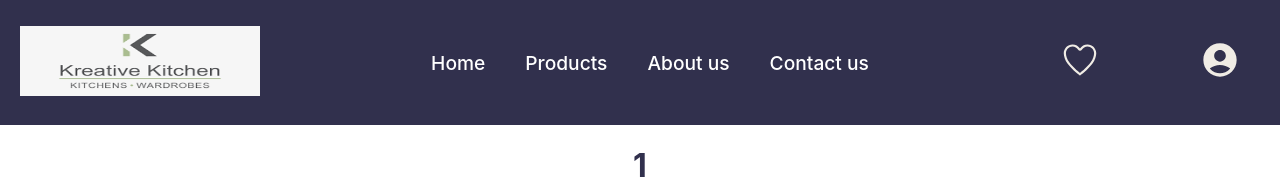
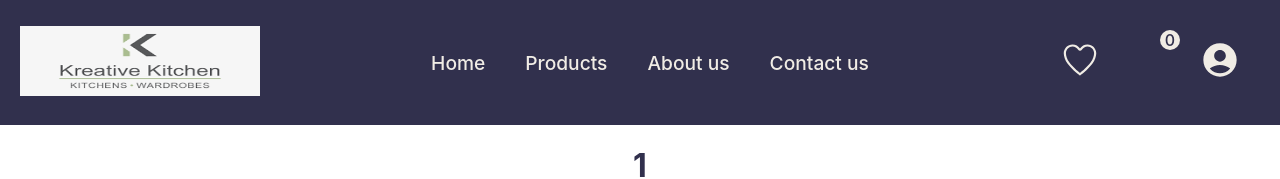
Before and after one commit to jinali99/Coller, a React (Create React App) app: page /category/1 in a window 1280 px wide. Shown: the top 179 px of the page. Built offline with nearby package versions, Linux system fonts and the light colour scheme; some icons are missing.

Commit message:
- cart add with redux

```diff
--- a/src/Components/Header/header.js
+++ b/src/Components/Header/header.js
@@ -5,12 +5,16 @@ import { useNavigate } from 'react-router'
 import { IoIosHeartEmpty } from 'react-icons/io'
 import { MdAccountCircle } from 'react-icons/md'
 import { FaCartShopping } from 'react-icons/fa6'
+import { useSelector } from 'react-redux'
+import { cartCounter } from '../../data/selector/cart.selector'
 
 // import { useWindowSize } from "../../hooks/useWindowSize";
 
 const Header = () => {
     // const { isMobile } = useWindowSize();
     const navigate = useNavigate()
+    const counter = useSelector(cartCounter)
+    console.log('counter', counter)
 
     return (
         <div className={classes.pageWrapper}>
@@ -43,6 +47,9 @@ const Header = () => {
                 </div>
                 <div onClick={() => navigate('/cart')}>
                     <FaCartShopping size={40} color="#F0ECE5" />
+                    <span className={classes.cartCounter}>
+                        {counter.length}
+                    </span>
                 </div>
                 <div onClick={() => navigate('/account')}>
                     <MdAccountCircle size={40} color="#F0ECE5" />
--- a/src/Components/Header/header.module.css
+++ b/src/Components/Header/header.module.css
@@ -3,7 +3,7 @@
     justify-content: space-between;
     align-items: center;
     background-color: #31304d;
-    color: white;
+    color: #f0ece5;
 }
 .logo {
     margin: 20px;
@@ -26,3 +26,17 @@
     gap: 30px;
     cursor: pointer;
 }
+.cartCounter {
+    position: absolute;
+    top: 30px;
+    right: 100px;
+    width: 20px;
+    height: 20px;
+    display: flex;
+    justify-content: center;
+    align-items: center;
+    background-color: #f0ece5;
+    color: #31304d;
+    border-radius: 50%;
+    font-size: 1rem;
+}
--- a/src/Components/ProductCard/productCard.js
+++ b/src/Components/ProductCard/productCard.js
@@ -3,13 +3,19 @@ import classes from './productCard.module.css'
 import Button from '../Button/button'
 import { FaIndianRupeeSign } from 'react-icons/fa6'
 import { FaRegHeart } from 'react-icons/fa'
+import { useDispatch } from 'react-redux'
+import { addToCart } from '../../data/reducer/cartSlice'
 
 const ProductCard = (props) => {
     const { rating, sku, name, price, image, stock, qty, id } = props
     const [wishlist, setWishlist] = useState(null)
     const [wishlistIds, setWishlistIds] = useState(null)
-    const [addCart, setAddCart] = useState(null)
-    const quntity = 0
+    const dispatch = useDispatch()
+    const product = { id, name, price, qty, sku, stock, image }
+
+    const handleAddToCart = () => {
+        dispatch(addToCart(product))
+    }
 
     const button = useMemo(() => {
         if (stock === 'IN_STOCK') {
@@ -19,7 +25,7 @@ const ProductCard = (props) => {
                     priority="high"
                     type="submit"
                     onClick={() => {
-                        setAddCart(id)
+                        handleAddToCart()
                     }}
                 >
                     ADD TO CARD
@@ -38,22 +44,7 @@ const ProductCard = (props) => {
                 </Button>
             )
         }
-        if (quntity > 0) {
-            return (
-                <Button
-                    className={classes.action}
-                    priority="high"
-                    type="submit"
-                    onClick={() => {
-                        console.log('clicked')
-                        setAddCart(id)
-                    }}
-                >
-                    ADD TO CARD
-                </Button>
-            )
-        }
-    }, [id, stock])
+    }, [handleAddToCart, stock])
 
     return (
         <div className={classes.productCard}>
--- /dev/null
+++ b/src/data/reducer/cartSlice.js
@@ -0,0 +1,27 @@
+import { createSlice } from '@reduxjs/toolkit'
+
+const initialState = {
+    cartItem: [],
+    cartTotalQuantity: 0,
+    cartTotalAmmount: 0,
+}
+
+const cartSlice = createSlice({
+    name: 'cart',
+    initialState,
+    reducers: {
+        addToCart(state, action) {
+            const itemIndex = state.cartItem.findIndex(
+                (item) => item.id === action.payload.id,
+            )
+            if (itemIndex >= 0) {
+                state.cartItem[itemIndex].cartQuntity += 1
+            } else {
+                const temProduct = { ...action.payload, cartQuntity: 1 }
+                state.cartItem.push(temProduct)
+            }
+        },
+    },
+})
+export const { addToCart } = cartSlice.actions
+export default cartSlice.reducer
--- a/src/data/selector/cart.selector.js
+++ b/src/data/selector/cart.selector.js
@@ -0,0 +1 @@
+export const cartCounter = (store) => store.cart.cartItem
--- a/src/data/store.js
+++ b/src/data/store.js
@@ -0,0 +1,9 @@
+import { configureStore } from '@reduxjs/toolkit'
+import cartReducer from './reducer/cartSlice'
+
+export const store = configureStore({
+    reducer: {
+        cart: cartReducer,
+    },
+})
+export default store
--- a/src/index.js
+++ b/src/index.js
@@ -3,15 +3,14 @@ import ReactDOM from 'react-dom/client'
 import './index.css'
 import App from './App'
 import reportWebVitals from './reportWebVitals'
-// import { Provider } from 'react-redux'
-// import store from './data/store'
-
+import { Provider } from 'react-redux'
+import store from './data/store'
 const root = ReactDOM.createRoot(document.getElementById('root'))
 root.render(
     <React.StrictMode>
-        {/* <Provider store={store}> */}
-        <App />
-        {/* </Provider> */}
+        <Provider store={store}>
+            <App />
+        </Provider>
     </React.StrictMode>,
 )
 
```
Also changed, not shown: src/data/reducer/cart.reducer.js (deleted).
